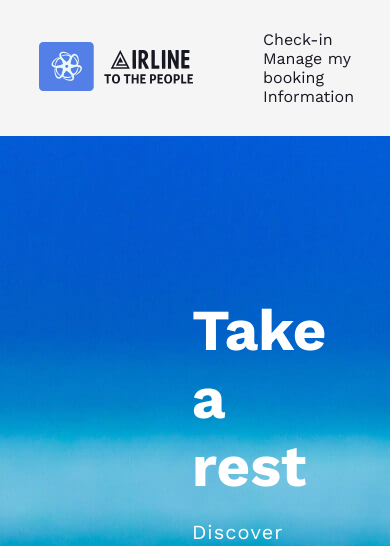
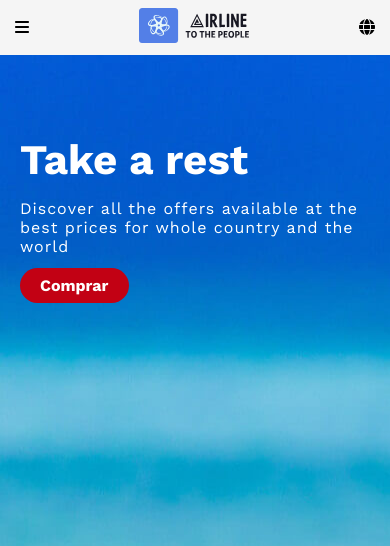
Before and after one commit to JhonCodeU/Airline-angular, an Angular app: page / in a window 390 px wide. Shown: the top 546 px of the page. Built offline with nearby package versions, Linux system fonts and the light colour scheme.

Commit message:
responsive navbar

```diff
--- a/package.json
+++ b/package.json
@@ -19,6 +19,11 @@
     "@angular/platform-browser": "^16.0.0",
     "@angular/platform-browser-dynamic": "^16.0.0",
     "@angular/router": "^16.0.0",
+    "@fortawesome/angular-fontawesome": "^0.13.0",
+    "@fortawesome/fontawesome-svg-core": "^6.4.0",
+    "@fortawesome/free-brands-svg-icons": "^6.4.0",
+    "@fortawesome/free-regular-svg-icons": "^6.4.0",
+    "@fortawesome/free-solid-svg-icons": "^6.4.0",
     "rxjs": "~7.8.0",
     "tslib": "^2.3.0",
     "zone.js": "~0.13.0"
--- a/src/app/app.module.ts
+++ b/src/app/app.module.ts
@@ -11,6 +11,7 @@ import { BannerComponent } from './components/banner/banner.component';
 import { OfferComponent } from './components/offer/offer.component';
 import { CardComponent } from './components/card/card.component';
 import { CardLargeComponent } from './components/card-large/card-large.component';
+import { FontAwesomeModule } from '@fortawesome/angular-fontawesome';
 
 @NgModule({
   declarations: [
@@ -26,7 +27,8 @@ import { CardLargeComponent } from './components/card-large/card-large.component
   ],
   imports: [
     BrowserModule,
-    AppRoutingModule
+    AppRoutingModule,
+    FontAwesomeModule
   ],
   providers: [],
   bootstrap: [AppComponent]
--- a/src/app/components/banner/banner.component.scss
+++ b/src/app/components/banner/banner.component.scss
@@ -1,5 +1,3 @@
-/* Here section of the code is used to style the banner component */
-
 .banner {
   background-image: url("../../../assets/images/banner.jpg");
   width: 100%;
@@ -40,4 +38,27 @@
       }
     }
   }
+
+  // Media queries para hacerlo responsive
+  @media (max-width: 768px) {
+    .banner-content {
+      width: 100%;
+      padding: 80px 20px;
+
+      h1 {
+        font-size: 42px;
+        margin-bottom: 15px;
+      }
+
+      p {
+        font-size: 16px;
+        margin-bottom: 20px;
+        width: 100%;
+      }
+
+      a {
+        padding: 8px 20px;
+      }
+    }
+  }
 }
--- a/src/app/components/navbar/navbar.component.html
+++ b/src/app/components/navbar/navbar.component.html
@@ -5,11 +5,15 @@
     </a>
   </div>
   <nav>
-    <ul>
+    <fa-icon class="icon bar" [icon]="faBars"></fa-icon>
+    <ul class="services">
       <li><a routerLink="/check-in" routerLinkActive="active">Check-in</a></li>
       <li><a routerLink="/manage" routerLinkActive="active">Manage my booking</a></li>
       <li><a routerLink="/information" routerLinkActive="active">Information</a></li>
     </ul>
   </nav>
-  <a class="lang" href="#">English</a>
+  <div class="lang">
+    <fa-icon class="icon" [icon]="faGlobe"></fa-icon>
+    <a href="#">English</a>
+  </div>
 </header>
--- a/src/app/components/navbar/navbar.component.scss
+++ b/src/app/components/navbar/navbar.component.scss
@@ -20,6 +20,11 @@ header {
 
   nav {
     margin-left: 50px;
+
+    .bar {
+      display: none;
+    }
+
     ul {
       list-style: none;
 
@@ -42,12 +47,58 @@ header {
   }
 
   .lang {
-    margin-left: auto; /* Empuja la etiqueta <a> hacia la derecha */
+    margin-left: auto;
     cursor: pointer;
     padding: 8px 15px;
 
-    &:hover {
-      text-decoration: underline;
+    a {
+      margin-left: 5px;
+
+      &:hover {
+        text-decoration: underline;
+      }
+    }
+  }
+
+  @media screen {
+    @media (max-width: 768px) {
+      padding: 0 0;
+      justify-content: space-between;
+      margin: 8px 0;
+
+      .logo a img {
+        width: 110px;
+      }
+
+      nav {
+        margin-left: 0px;
+        margin-top: 0;
+        order: 1; // Nuevo orden para el media query
+
+        .bar {
+          display: block;
+          margin-right: auto;
+          cursor: pointer;
+          padding: 8px 15px;
+        }
+
+        .services {
+          display: none;
+        }
+      }
+
+      .logo {
+        order: 2; // Nuevo orden para el media query
+      }
+
+      .lang {
+        margin-left: 0;
+        order: 3; // Nuevo orden para el media query
+
+        a {
+          display: none;
+        }
+      }
     }
   }
 }
--- a/src/app/components/navbar/navbar.component.ts
+++ b/src/app/components/navbar/navbar.component.ts
@@ -1,4 +1,6 @@
 import { Component } from '@angular/core';
+import { faGlobe, faBars } from '@fortawesome/free-solid-svg-icons';
+
 
 @Component({
   selector: 'app-navbar',
@@ -7,4 +9,8 @@ import { Component } from '@angular/core';
 })
 export class NavbarComponent {
 
+  faGlobe = faGlobe;
+  faBars = faBars;
+
+  constructor() { }
 }
```
Also changed, not shown: 1 other file (tests, documents, lock files or other folders).
